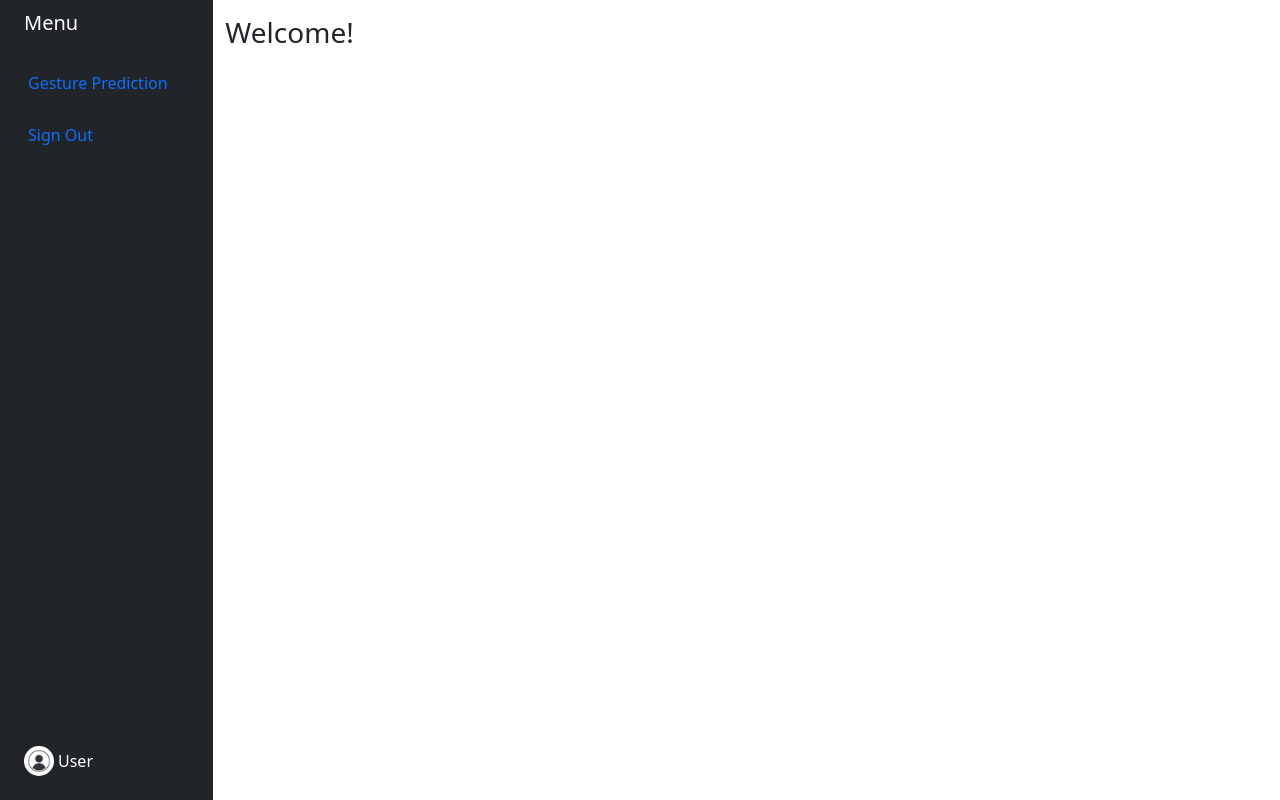
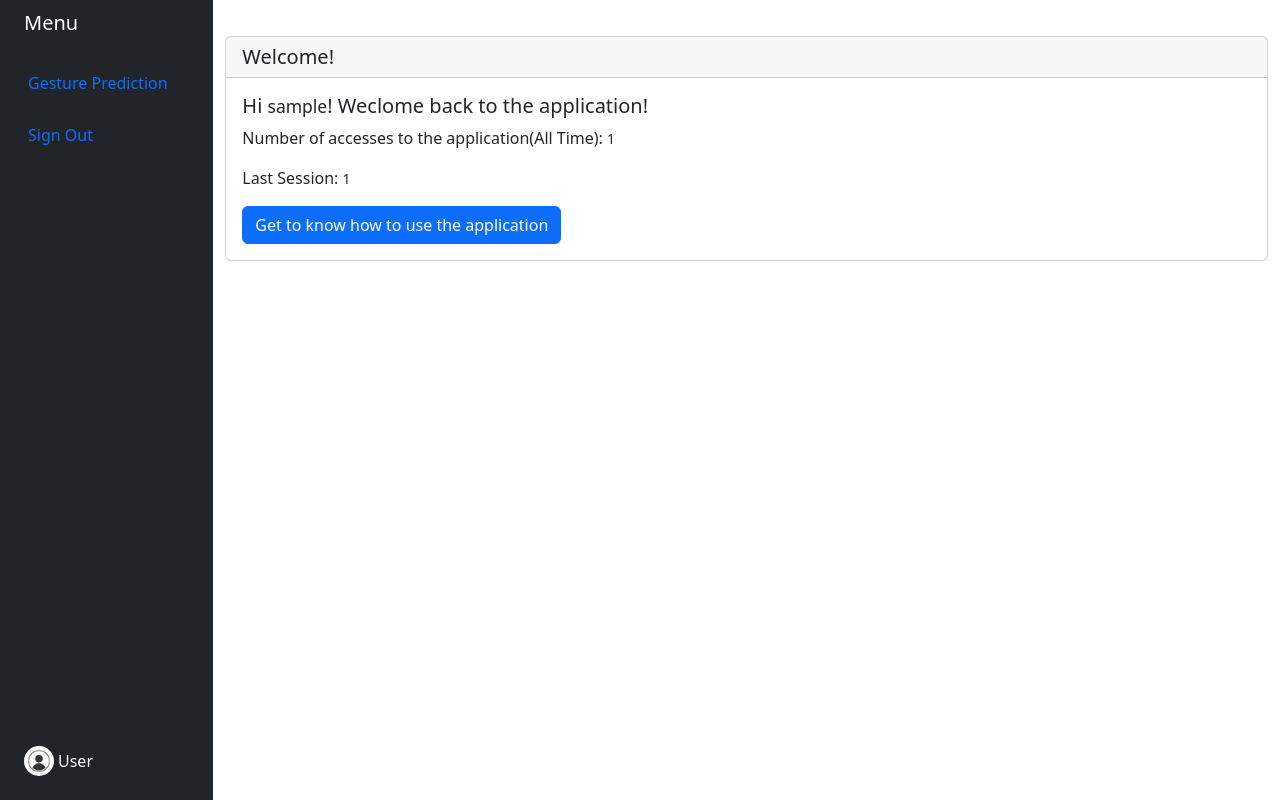
Before and after one commit to karthik-d/gesture-based-sterile-image-browsing, a Flask app: page /landing in a window 1280 px wide. Run offline with Flask 2, Linux system fonts and the light colour scheme; the visitor is signed in with stand-in values (Sample User, id 1).

Commit message:
session details added

```diff
--- a/Project-Development-Phase/Sprint-1/App/app.py
+++ b/Project-Development-Phase/Sprint-1/App/app.py
@@ -1,5 +1,6 @@
 from flask import Flask, render_template, url_for, flash, redirect, session, logging, request
 from wtforms import Form, StringField, TextAreaField, PasswordField, validators
+from datetime import datetime
 import database
 
 app = Flask(__name__)
@@ -51,8 +52,15 @@ def login():
                 error = 'Invalid login!'
                 return render_template('login.html', error=error)
 
+            database.usession_insert(email)
+            user_sessions = database.usession_fetch_by_email(email)
+            print(user_sessions)
+
             session['logged_in'] = True
             session['username'] = result_set['username']
+            session['number_of_access'] = len(user_sessions)
+            session['last'] =  user_sessions[-1]
+
             return render_template('landingpage.html')
 
 
--- a/Project-Development-Phase/Sprint-1/App/database.py
+++ b/Project-Development-Phase/Sprint-1/App/database.py
@@ -1,3 +1,4 @@
+from datetime import date, datetime
 import ibm_db
 
 dsn_hostname = "2f3279a5-73d1-4859-88f0-a6c3e6b4b907.c3n41cmd0nqnrk39u98g.databases.appdomain.cloud"
@@ -39,3 +40,27 @@ def users_fetch_by_email(email):
     ibm_db.execute(stmt)
     result_set =ibm_db.fetch_assoc(stmt)
     return result_set
+
+def usession_insert(email):
+    conn = connect_db()
+
+    today = datetime.now()
+    sessions = today.strftime("%d/%m/%Y %H:%M:%S")
+
+    sql = "INSERT INTO USESSION(\"email\", \"sessions\") VALUES(?, ?)"
+    stmt = ibm_db.prepare(conn, sql)
+    ibm_db.bind_param(stmt, 1, email)
+    ibm_db.bind_param(stmt, 2, sessions)
+    res = ibm_db.execute(stmt)
+    return res
+
+def usession_fetch_by_email(email):
+    conn = connect_db()
+    sql = "SELECT \"sessions\" FROM USESSION WHERE \"email\" = ?"
+    stmt = ibm_db.prepare(conn, sql)
+    ibm_db.bind_param(stmt, 1, email)
+    ibm_db.execute(stmt)
+    times = []
+    while ibm_db.fetch_row(stmt) != False:
+        times.append(ibm_db.result(stmt, 'sessions'))
+    return times
--- a/Project-Development-Phase/Sprint-1/App/templates/landingpage.html
+++ b/Project-Development-Phase/Sprint-1/App/templates/landingpage.html
@@ -35,9 +35,16 @@
                     </div>
                 </div>
             </div>
-            <div class="col py-3">
-                <h3>Welcome!</h3>
-                <p class="lead"></p>
+            <div class="col py-3" style="margin-top: 20px;">
+                <div class="card">
+                    <h5 class="card-header">Welcome!</h5>
+                    <div class="card-body">
+                      <h5 class="card-title">Hi <small>{{session.username}}</small>! Weclome back to the application!</h5>
+                      <p class="card-text">Number of accesses to the application(All Time): <small>{{session.number_of_access}}</small></p>
+                      <p class="card-text">Last Session: <small>{{session.last}}</small></p>
+                      <a href="#" class="btn btn-primary">Get to know how to use the application</a>
+                    </div>
+                  </div>
             </div>
         </div>
     </div>
```
